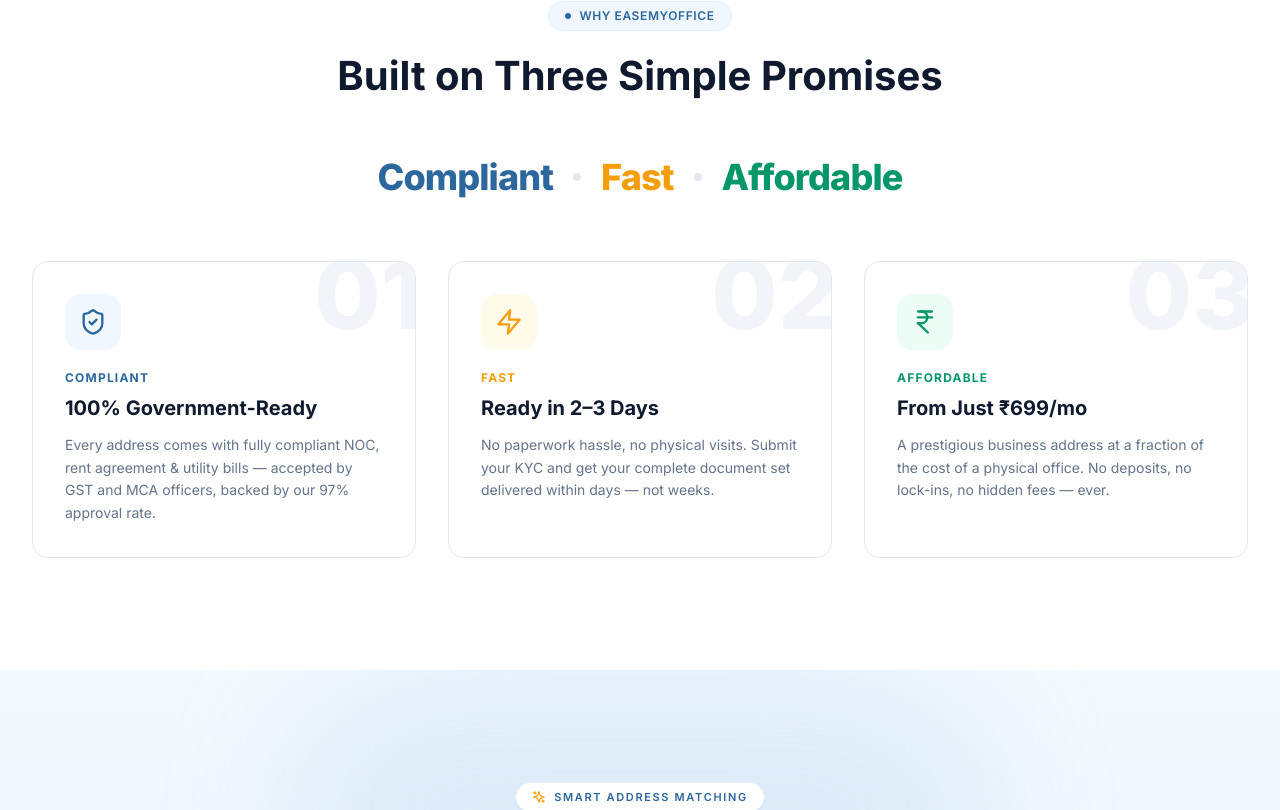
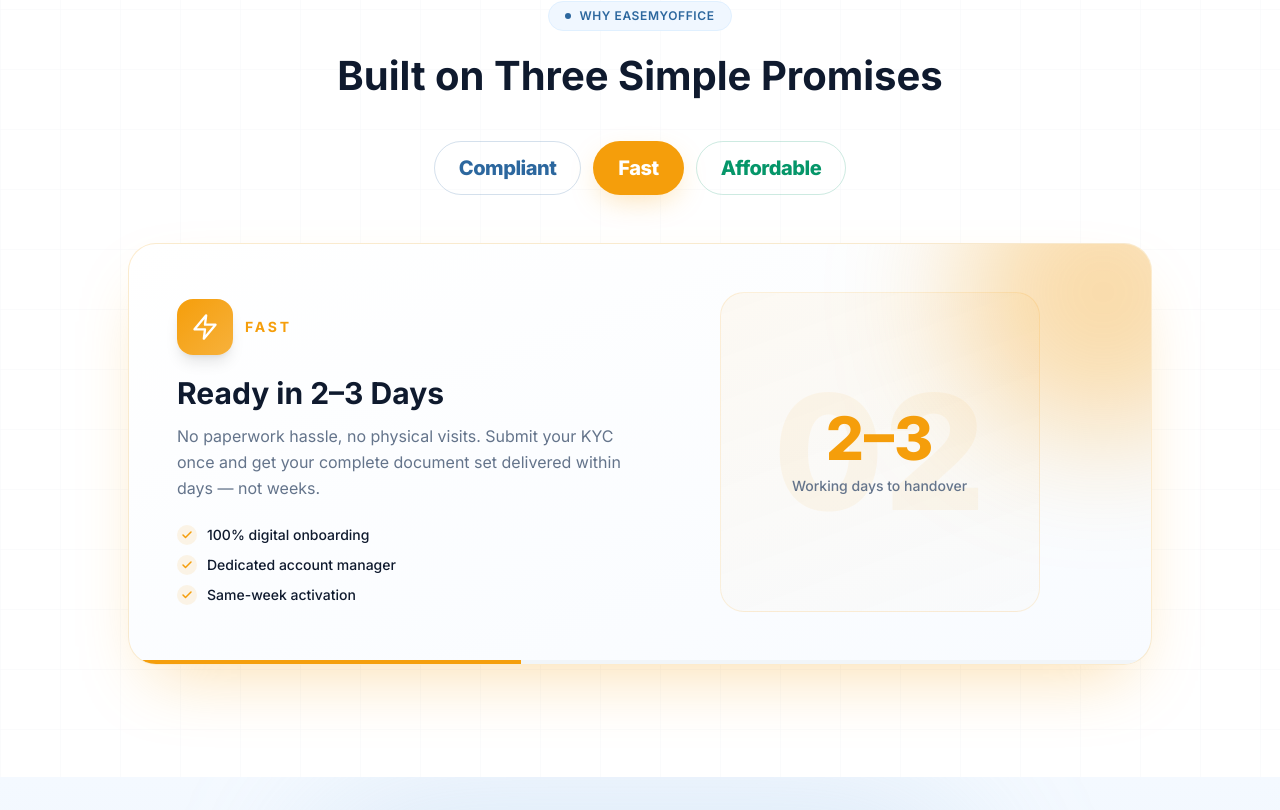
Before and after one commit to varunattricollab98/Website-, a React (Vite) app: page / in a window 1280 px wide. Shown: the part 892-1702 px from the top of the page. Built offline with nearby package versions, Linux system fonts and the light colour scheme.

Commit message:
Redesign BrandPillars as interactive modern-tech showcase: colorful clickable toggles (Compliant/Fast/Affordable) that switch content + color, animated showcase panel with icon, checklist points, big stat display + faded number, color glow, auto-advancing 5s progress bar

```diff
--- a/src/components/sections/BrandPillars.jsx
+++ b/src/components/sections/BrandPillars.jsx
@@ -1,23 +1,30 @@
-import { motion } from 'framer-motion'
-import { ShieldCheck, Zap, IndianRupee } from 'lucide-react'
+import { motion, AnimatePresence } from 'framer-motion'
+import { useState, useEffect } from 'react'
+import { ShieldCheck, Zap, IndianRupee, ArrowRight, Check } from 'lucide-react'
 
 const pillars = [
   {
     icon: ShieldCheck,
     word: 'Compliant',
     title: '100% Government-Ready',
-    desc: 'Every address comes with fully compliant NOC, rent agreement & utility bills — accepted by GST and MCA officers, backed by our 97% approval rate.',
+    desc: 'Every address comes with fully compliant NOC, rent agreement & utility bills — accepted by GST and MCA officers across India.',
+    stat: '97%',
+    statLabel: 'First-attempt approval rate',
+    points: ['Notarized rent agreement', 'NOC from property owner', 'Utility bill included'],
     color: '#2c679e',
-    bg: 'bg-primary-50',
+    glow: 'rgba(44,103,158,0.35)',
     num: '01',
   },
   {
     icon: Zap,
     word: 'Fast',
     title: 'Ready in 2–3 Days',
-    desc: 'No paperwork hassle, no physical visits. Submit your KYC and get your complete document set delivered within days — not weeks.',
+    desc: 'No paperwork hassle, no physical visits. Submit your KYC once and get your complete document set delivered within days — not weeks.',
+    stat: '2–3',
+    statLabel: 'Working days to handover',
+    points: ['100% digital onboarding', 'Dedicated account manager', 'Same-week activation'],
     color: '#f59e0b',
-    bg: 'bg-amber-50',
+    glow: 'rgba(245,158,11,0.35)',
     num: '02',
   },
   {
@@ -25,18 +32,33 @@
     word: 'Affordable',
     title: 'From Just ₹699/mo',
     desc: 'A prestigious business address at a fraction of the cost of a physical office. No deposits, no lock-ins, no hidden fees — ever.',
+    stat: '₹699',
+    statLabel: 'Starting price per month',
+    points: ['No security deposit', 'No long-term lock-in', 'Transparent pricing'],
     color: '#059669',
-    bg: 'bg-emerald-50',
+    glow: 'rgba(5,150,105,0.32)',
     num: '03',
   },
 ]
 
 export default function BrandPillars() {
+  const [active, setActive] = useState(0)
+  const p = pillars[active]
+
+  // Auto-advance every 5s
+  useEffect(() => {
+    const t = setInterval(() => setActive((a) => (a + 1) % pillars.length), 5000)
+    return () => clearInterval(t)
+  }, [])
+
   return (
     <section className="section-padding bg-white relative overflow-hidden">
+      {/* Tech grid */}
+      <div className="absolute inset-0 grid-pattern opacity-[0.35]" />
+
       <div className="container-custom relative">
         <motion.div
-          className="text-center mb-14 max-w-2xl mx-auto"
+          className="text-center mb-10 max-w-2xl mx-auto"
           initial={{ opacity: 0, y: 20 }}
           whileInView={{ opacity: 1, y: 0 }}
           viewport={{ once: true }}
@@ -50,56 +72,112 @@
           </h2>
         </motion.div>
 
-        {/* Big word band */}
+        {/* Colorful toggles */}
+        <div className="flex flex-wrap items-center justify-center gap-3 mb-12">
+          {pillars.map((pill, i) => {
+            const isActive = i === active
+            return (
+              <button
+                key={pill.word}
+                onClick={() => setActive(i)}
+                className="relative px-6 py-3 rounded-full text-lg lg:text-xl font-extrabold tracking-tight transition-all duration-300"
+                style={{
+                  color: isActive ? '#fff' : pill.color,
+                  background: isActive ? pill.color : 'transparent',
+                  boxShadow: isActive ? `0 10px 30px -8px ${pill.glow}` : 'none',
+                  border: isActive ? '1px solid transparent' : `1.5px solid ${pill.color}33`,
+                }}
+              >
+                {pill.word}
+              </button>
+            )
+          })}
+        </div>
+
+        {/* Showcase panel */}
+        <div className="max-w-5xl mx-auto">
+          <div
+            className="relative rounded-[28px] border overflow-hidden transition-all duration-500"
+            style={{
+              borderColor: `${p.color}33`,
+              boxShadow: `0 30px 70px -25px ${p.glow}`,
+              background: 'linear-gradient(160deg, #ffffff 0%, #f8fbff 100%)',
+            }}
+          >
+            {/* Color glow accent */}
+            <div className="absolute -top-24 -right-24 w-72 h-72 rounded-full blur-3xl transition-colors duration-500" style={{ background: p.glow }} />
+
+            <AnimatePresence mode="wait">
               <motion.div
-          className="flex flex-wrap items-center justify-center gap-3 lg:gap-5 mb-16"
-          initial={{ opacity: 0 }}
-          whileInView={{ opacity: 1 }}
-          viewport={{ once: true }}
+                key={active}
+                className="relative grid lg:grid-cols-2 gap-8 p-8 lg:p-12 items-center"
+                initial={{ opacity: 0, y: 15 }}
+                animate={{ opacity: 1, y: 0 }}
+                exit={{ opacity: 0, y: -15 }}
+                transition={{ duration: 0.35 }}
               >
-          {pillars.map((p, i) => (
-            <div key={p.word} className="flex items-center gap-3 lg:gap-5">
-              <span className="text-2xl lg:text-4xl font-extrabold tracking-tight" style={{ color: p.color }}>
+                {/* Left content */}
+                <div>
+                  <div className="flex items-center gap-3 mb-5">
+                    <div className="w-14 h-14 rounded-2xl flex items-center justify-center shadow-lg" style={{ background: `linear-gradient(135deg, ${p.color}, ${p.color}cc)` }}>
+                      <p.icon className="w-7 h-7 text-white" />
+                    </div>
+                    <span className="text-sm font-bold uppercase tracking-[0.2em]" style={{ color: p.color }}>
                       {p.word}
                     </span>
-              {i < pillars.length - 1 && (
-                <span className="w-2 h-2 rounded-full bg-surface-200" />
-              )}
+                  </div>
+
+                  <h3 className="text-2xl lg:text-3xl font-bold text-[#0f1a2e] mb-3">{p.title}</h3>
+                  <p className="text-text-light leading-relaxed mb-6">{p.desc}</p>
+
+                  <div className="space-y-2.5">
+                    {p.points.map((point) => (
+                      <div key={point} className="flex items-center gap-2.5">
+                        <div className="w-5 h-5 rounded-full flex items-center justify-center flex-shrink-0" style={{ background: `${p.color}1a` }}>
+                          <Check className="w-3 h-3" style={{ color: p.color }} strokeWidth={3} />
+                        </div>
+                        <span className="text-sm font-medium text-[#0f1a2e]">{point}</span>
                       </div>
                     ))}
-        </motion.div>
-
-        {/* Pillar cards */}
-        <div className="grid md:grid-cols-3 gap-6 lg:gap-8">
-          {pillars.map((pillar, index) => (
-            <motion.div
-              key={pillar.word}
-              className="group relative bg-white rounded-2xl border border-surface-200 p-8 hover:shadow-card-hover hover:-translate-y-1 transition-all duration-300 overflow-hidden"
-              initial={{ opacity: 0, y: 20 }}
-              whileInView={{ opacity: 1, y: 0 }}
-              viewport={{ once: true }}
-              transition={{ delay: index * 0.12 }}
-            >
-              {/* Big faded number */}
-              <span className="absolute -top-4 -right-2 text-8xl font-extrabold text-surface-100 select-none group-hover:text-surface-200 transition-colors">
-                {pillar.num}
-              </span>
-
-              <div className="relative">
-                <div className={`w-14 h-14 rounded-2xl ${pillar.bg} flex items-center justify-center mb-5`}>
-                  <pillar.icon className="w-7 h-7" style={{ color: pillar.color }} />
                   </div>
-                <div className="text-xs font-bold uppercase tracking-widest mb-2" style={{ color: pillar.color }}>
-                  {pillar.word}
-                </div>
-                <h3 className="text-xl font-bold text-[#0f1a2e] mb-3">{pillar.title}</h3>
-                <p className="text-sm text-text-light leading-relaxed">{pillar.desc}</p>
                 </div>
 
-              {/* Bottom accent line */}
-              <div className="absolute bottom-0 left-0 h-1 w-0 group-hover:w-full transition-all duration-500" style={{ background: pillar.color }} />
+                {/* Right — big stat display */}
+                <div className="relative flex items-center justify-center">
+                  <div
+                    className="relative w-full max-w-xs aspect-square rounded-3xl flex flex-col items-center justify-center text-center p-8 border"
+                    style={{
+                      background: `linear-gradient(160deg, ${p.color}0d, ${p.color}03)`,
+                      borderColor: `${p.color}22`,
+                    }}
+                  >
+                    {/* faded number bg */}
+                    <span className="absolute inset-0 flex items-center justify-center text-[10rem] font-extrabold select-none opacity-[0.06]" style={{ color: p.color }}>
+                      {p.num}
+                    </span>
+                    <div className="relative">
+                      <div className="text-5xl lg:text-6xl font-extrabold mb-2" style={{ color: p.color }}>
+                        {p.stat}
+                      </div>
+                      <div className="text-sm font-medium text-text-light max-w-[180px]">{p.statLabel}</div>
+                    </div>
+                  </div>
+                </div>
               </motion.div>
-          ))}
+            </AnimatePresence>
+
+            {/* Progress bar */}
+            <div className="relative h-1 bg-surface-100">
+              <motion.div
+                key={active}
+                className="h-full"
+                style={{ background: p.color }}
+                initial={{ width: '0%' }}
+                animate={{ width: '100%' }}
+                transition={{ duration: 5, ease: 'linear' }}
+              />
+            </div>
+          </div>
         </div>
       </div>
     </section>
```
Lines whose indentation alone changed are shown as unchanged.
